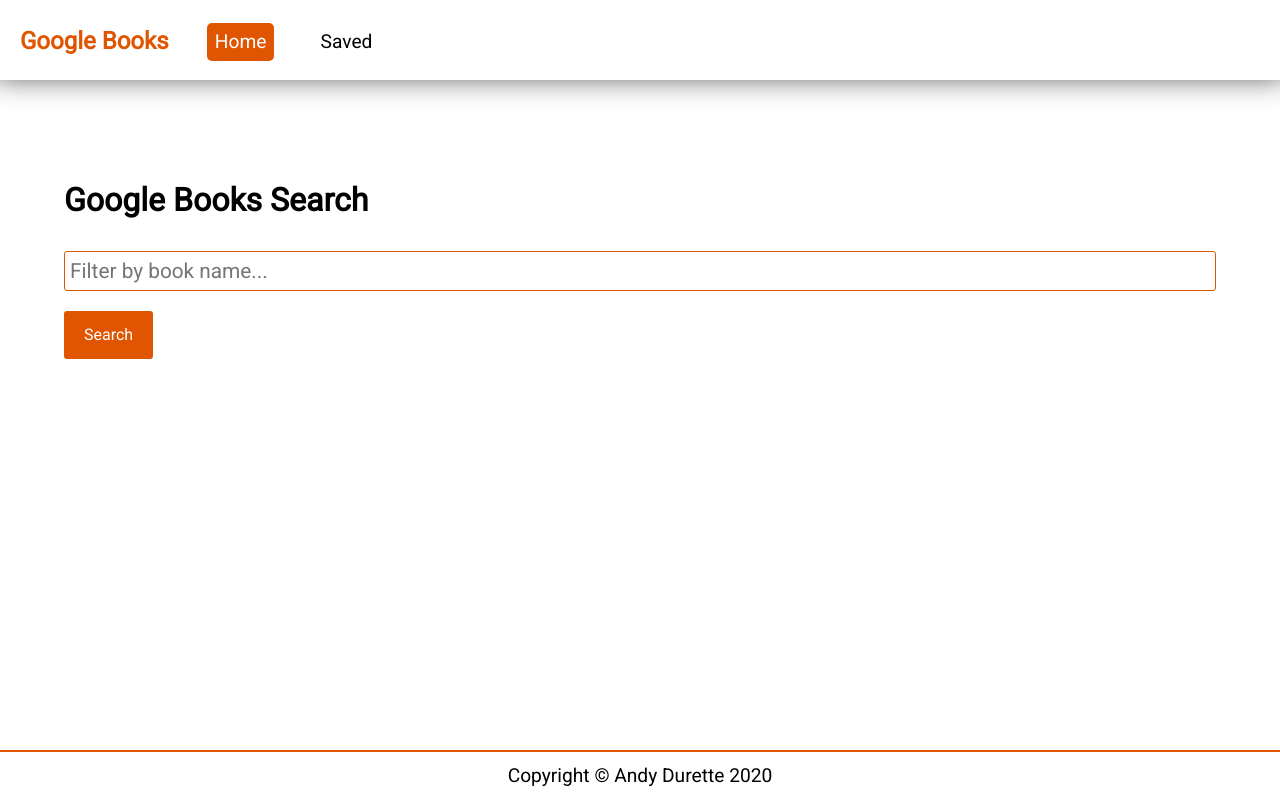
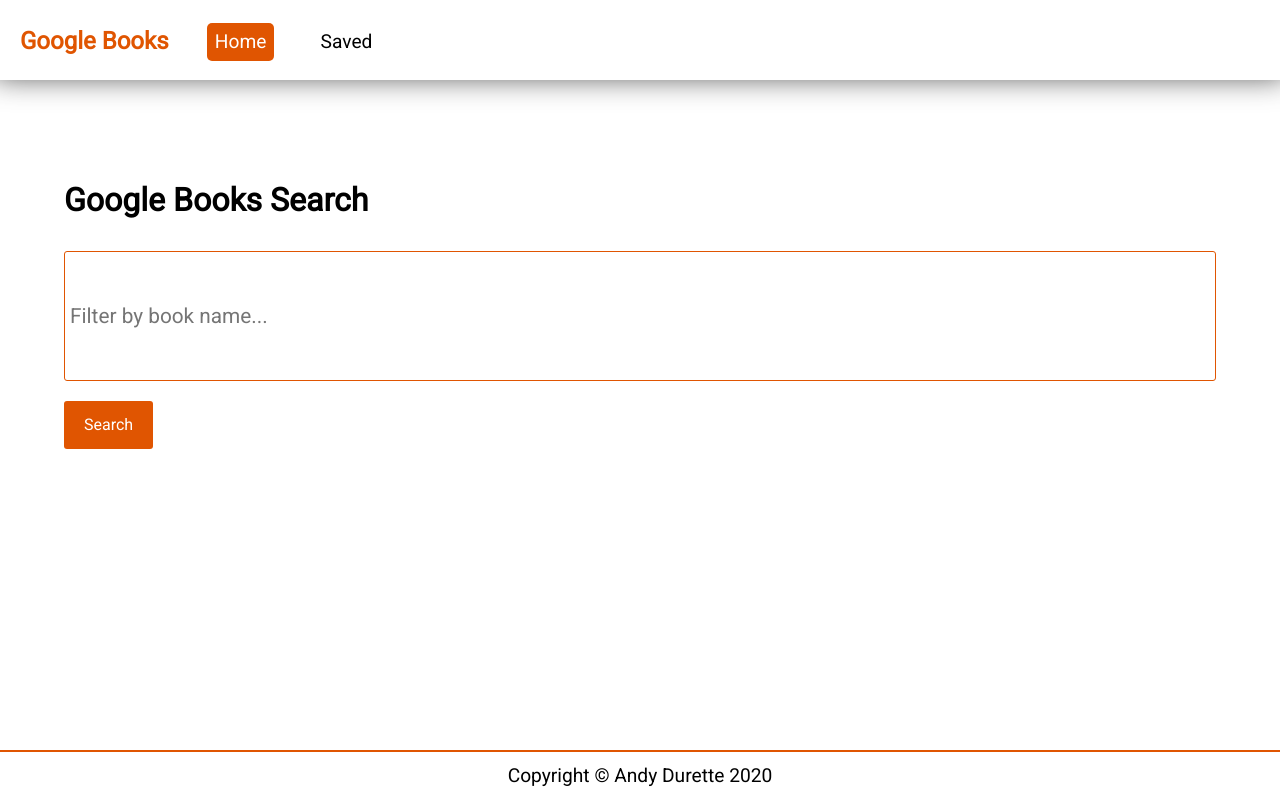
Before and after one commit to steven-f206/Google-Books-Search, a React (Create React App) app in the folder client/: page / in a window 1280 px wide. Built offline with nearby package versions, Linux system fonts and the light colour scheme.

Commit message:
Added min height to push footer down

```diff
--- a/client/src/scss/home.scss
+++ b/client/src/scss/home.scss
@@ -59,6 +59,7 @@
     border-radius:3px;
     padding: 5px;
     box-sizing:border-box;
+    min-height: 130px;
   }
   button{
     background-color: #e05501; /* Blue */
@@ -70,8 +71,8 @@
     text-decoration: none;
     display: inline-block;
     font-size: 16px;
-    margin:20px 0;
-    border-radius:3px;
+    margin-top: 20px;
+    border-radius: 3px;
   }
   button:hover{
     background-color:#cc4f04;
```
